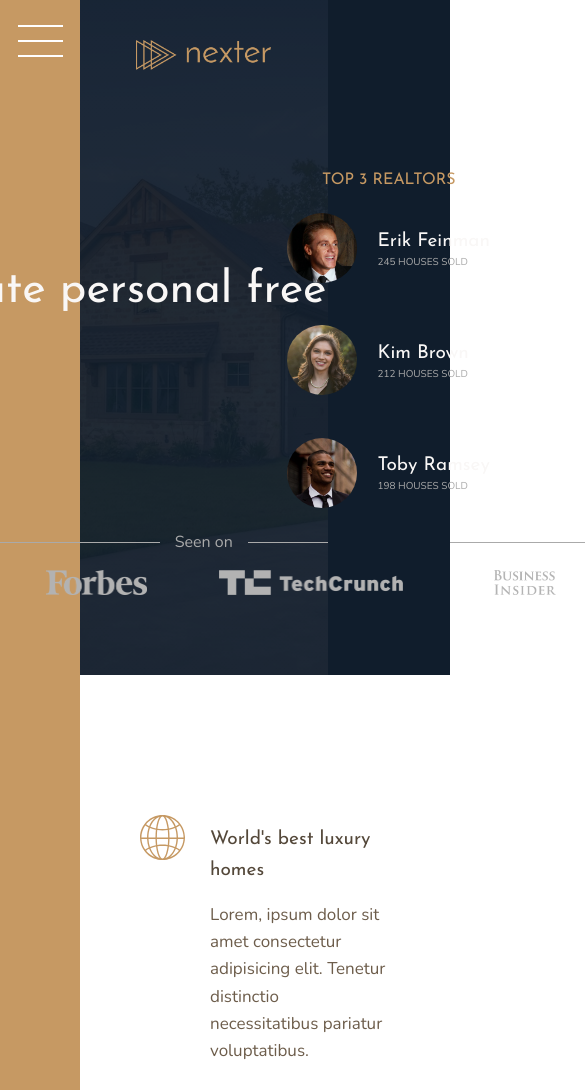
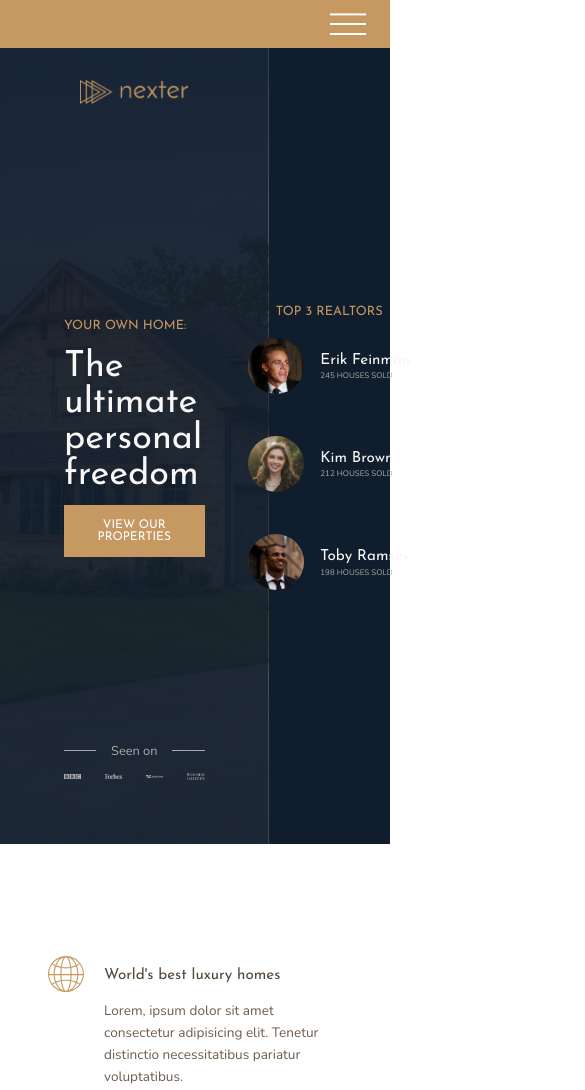
Before and after one commit to wjoe2046/css-project-grid, a plain HTML site: page index.html in a window 390 px wide. Shown: the top 1090 px of the page, 585 px wide, since content can reach past the window. Drawn offline with nearby package versions, Linux system fonts and the light colour scheme.

Commit message:
type: styling body: added media query for medium and large screens for the header

```diff
--- a/css/style.css
+++ b/css/style.css
@@ -8,6 +8,9 @@
 html {
   box-sizing: border-box;
   font-size: 62.5%; }
+  @media only screen and (max-width: 75em) {
+    html {
+      font-size: 50%; } }
 
 body {
   font-family: "Nunito", sans-serif;
@@ -19,6 +22,13 @@ body {
   display: grid;
   grid-template-rows: 80vh min-content 40vw repeat(3, min-content);
   grid-template-columns: [sidebar-start] 8rem [sidebar-end full-start] minmax(6rem, 1fr) [center-start] repeat(8, [col-start] minmax(min-content, 14rem) [col-end]) [center-end] minmax(6rem, 1fr) [full-end]; }
+  @media only screen and (max-width: 62.5em) {
+    .container {
+      grid-template-rows: 6rem 80vh min-content 40vw repeat(3, min-content);
+      grid-template-columns: [full-start] minmax(6rem, 1fr) [center-start] repeat(8, [col-start] minmax(min-content, 14rem) [col-end]) [center-end] minmax(6rem, 1fr) [full-end]; } }
+  @media only screen and (max-width: 50em) {
+    .container {
+      grid-template-rows: 6rem calc(100vh - 6rem) min-content min-content 40vw repeat(3, min-content); } }
 
 .heading-1, .heading-2, .heading-3, .heading-4 {
   font-family: "Josefin Sans", sans-serif;
@@ -82,6 +92,12 @@ body {
   grid-row: 1 / -1;
   display: flex;
   justify-content: center; }
+  @media only screen and (max-width: 62.5em) {
+    .sidebar {
+      grid-column: 1 / -1;
+      grid-row: 1 / 2;
+      justify-content: flex-end;
+      align-items: center; } }
 
 .nav-btn {
   border: none;
@@ -100,6 +116,14 @@ body {
     transform: translateY(-1.5rem); }
   .nav-btn::after {
     transform: translateY(1.3rem); }
+  @media only screen and (max-width: 62.5em) {
+    .nav-btn {
+      margin-top: 0;
+      margin-right: 3rem; }
+      .nav-btn::before {
+        transform: translateY(-1.2rem); }
+      .nav-btn::after {
+        transform: translateY(1rem); } }
 
 .header {
   background-color: #54483a;
@@ -110,8 +134,8 @@ body {
   padding: 8rem;
   padding-top: 4rem;
   display: grid;
-  grid-template-rows: 1fr min-content 6rem 1fr;
-  grid-template-columns: max-content;
+  grid-template-rows: 1fr min-content minmax(6rem, min-content) 1fr;
+  grid-template-columns: minmax(min-content, max-content);
   grid-row-gap: 1.5rem;
   justify-content: center; }
   .header__logo {
@@ -136,9 +160,11 @@ body {
     display: grid;
     grid-template-columns: repeat(4, 1fr);
     grid-column-gap: 3rem;
-    justify-items: center; }
+    justify-items: center;
+    align-items: center; }
     .header__seenon-logos img {
-      height: 2.5rem;
+      max-height: 2.5rem;
+      max-width: 100%;
       filter: brightness(70%); }
 
 .realtors {
--- a/sass/_base.scss
+++ b/sass/_base.scss
@@ -14,6 +14,11 @@ $color-grey-dark-2: #6d5d4b;
 $font-primary: 'Nunito', sans-serif;
 $font-display: 'Josefin Sans', sans-serif;
 
+// RESPONSIVE BREAKPOINTS:
+$bp-largest: 75em; //1200px
+$bp-large: 62.5em; //1000px
+$bp-medium: 50em; //800px
+
 *,
 *::before,
 *::after {
@@ -25,6 +30,10 @@ $font-display: 'Josefin Sans', sans-serif;
 html {
   box-sizing: border-box;
   font-size: 62.5%; // 10px/16px = 62.4% -> 1rem = 10px
+
+  @media only screen and (max-width: $bp-largest) {
+    font-size: 50%;
+  }
 }
 
 body {
@@ -42,4 +51,20 @@ body {
     [center-start] repeat(8, [col-start] minmax(min-content, 14rem) [col-end])
     [center-end]
     minmax(6rem, 1fr) [full-end];
+
+  @media only screen and (max-width: $bp-large) {
+    grid-template-rows: 6rem 80vh min-content 40vw repeat(3, min-content);
+    grid-template-columns:
+      [full-start] minmax(6rem, 1fr)
+      [center-start] repeat(8, [col-start] minmax(min-content, 14rem) [col-end])
+      [center-end]
+      minmax(6rem, 1fr) [full-end];
+  }
+
+  @media only screen and (max-width: $bp-medium) {
+    grid-template-rows: 6rem calc(100vh - 6rem) min-content min-content 40vw repeat(
+        3,
+        min-content
+      );
+  }
 }
--- a/sass/_header.scss
+++ b/sass/_header.scss
@@ -12,8 +12,8 @@
   padding-top: 4rem;
 
   display: grid;
-  grid-template-rows: 1fr min-content 6rem 1fr;
-  grid-template-columns: max-content;
+  grid-template-rows: 1fr min-content minmax(6rem, min-content) 1fr;
+  grid-template-columns: minmax(min-content, max-content);
   grid-row-gap: 1.5rem;
 
   justify-content: center;
@@ -50,8 +50,11 @@
     grid-template-columns: repeat(4, 1fr);
     grid-column-gap: 3rem;
     justify-items: center;
+    align-items: center;
+
     img {
-      height: 2.5rem;
+      max-height: 2.5rem;
+      max-width: 100%;
       filter: brightness(70%);
     }
   }
```
Also changed, not shown: sass/_sidebar.scss (+21 -0 lines).
